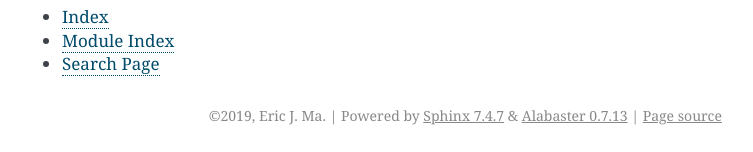
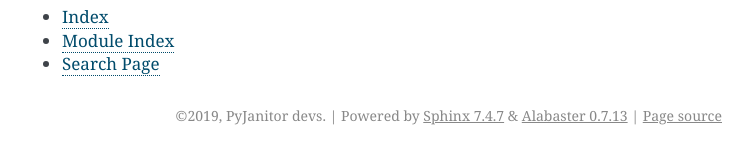
Before and after one commit to pyjanitor-devs/pyjanitor, a Sphinx documentation site: the page built from docs/index.rst, in a window 1280 px wide and 900 px high, scrolled down 4795 px. Shown: the part 745-897 px from the top of the window, without its empty margins (388-1141 px from the left). Built offline with Sphinx 7.4.7, drawn with Linux system fonts in a browser that asks for light colours; pages that are not in the unit, such as notebooks, are missing from menus.

Commit message:
Changed author to PyJanitor devs

```diff
--- a/docs/conf.py
+++ b/docs/conf.py
@@ -34,12 +34,10 @@ if not notebooks.exists():
 
 project = "pyjanitor"
 
-##copyright = "2018, Eric J. Ma"
-## modified copyright string to calculate current year
 
 now = datetime.datetime.now()
 CurrentYear = str(now.year)
-copyright = CurrentYear+", Eric J. Ma"
+copyright = CurrentYear+", PyJanitor devs"
 author = "Eric J. Ma"
 
 # The short X.Y version
```
